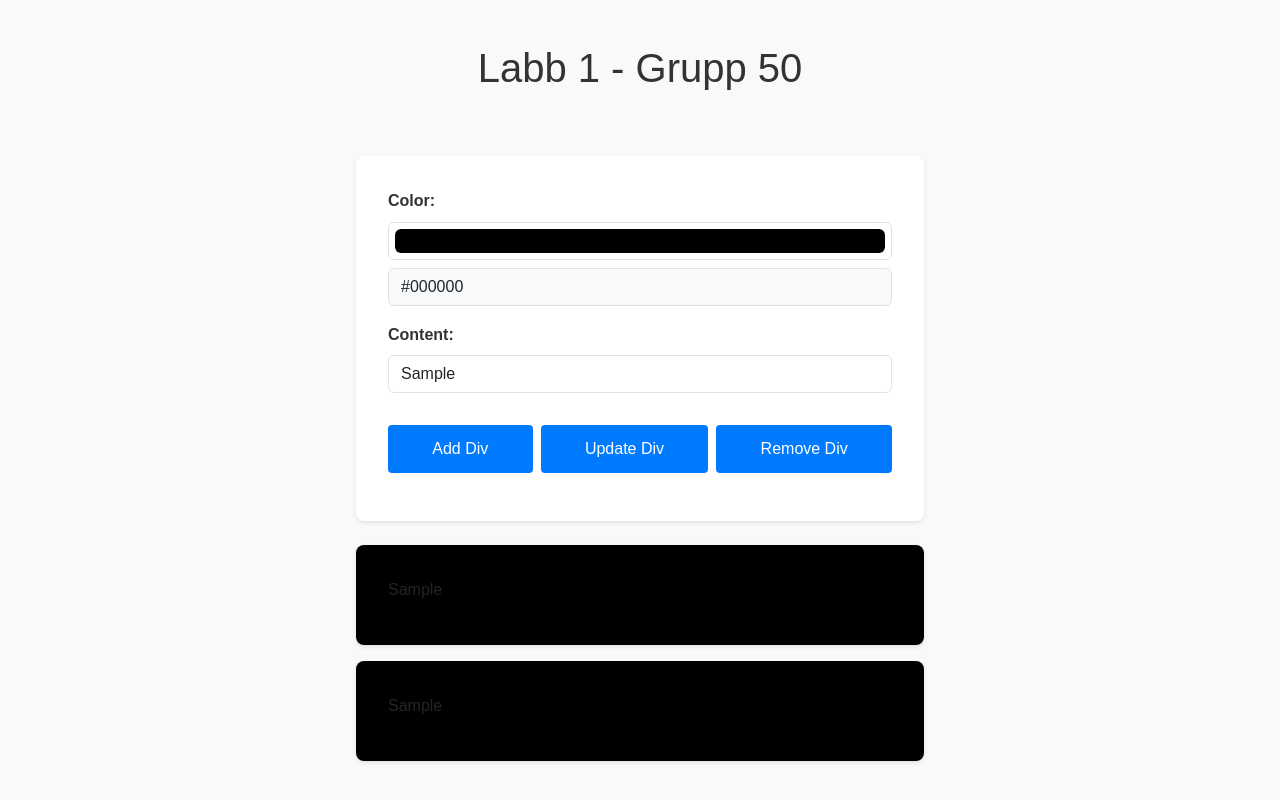
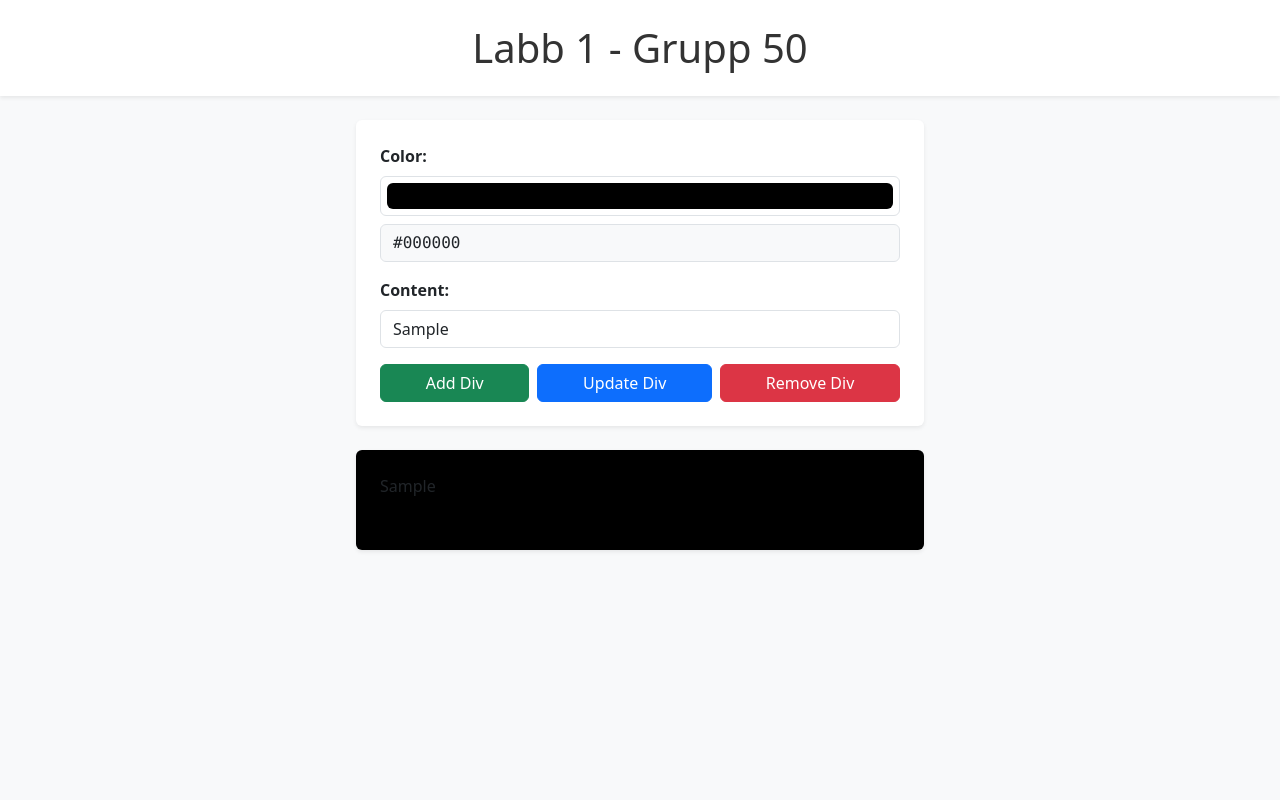
Before and after one commit to Arvideid/gik339-50-labb1, a website built with webpack: page src/index.html in a window 1280 px wide. Both pictures are taken after typing "Sample" into the empty fields and a click on the button "Add Div". Built offline with nearby package versions, Linux system fonts and the light colour scheme.

Commit message:
fix functionality

```diff
--- a/src/css/styles.css
+++ b/src/css/styles.css
@@ -6,11 +6,9 @@
 }
 
 body {
-    font-family: Arial, sans-serif;
-    line-height: 1.6;
-    padding: 20px;
-    background-color: #f5f5f5;
+    font-family: system-ui, -apple-system, "Segoe UI", Roboto, sans-serif;
     min-height: 100vh;
+    background-color: #f8f9fa;
 }
 
 .container {
@@ -36,9 +34,8 @@ footer {
 .input-form {
     background: white;
     padding: 2rem;
-    border-radius: 8px;
-    box-shadow: 0 2px 4px rgba(0, 0, 0, 0.1);
-    margin-bottom: 2rem;
+    border-radius: 0.5rem;
+    box-shadow: 0 0.125rem 0.25rem rgba(0, 0, 0, 0.075);
 }
 
 .form-group {
@@ -67,35 +64,51 @@ footer {
 }
 
 .btn {
-    background-color: #007bff;
-    color: white;
-    padding: 0.75rem 1.5rem;
-    border: none;
-    border-radius: 4px;
-    cursor: pointer;
-    font-size: 1rem;
-    margin-top: 1rem;
-}
-
-.btn:hover {
-    background-color: #0056b3;
+    margin-top: 0 !important;
 }
 
 /* Output div styles */
 .output-div {
     background: white;
-    padding: 2rem;
-    border-radius: 8px;
-    box-shadow: 0 2px 4px rgba(0, 0, 0, 0.1);
+    padding: 1.5rem;
+    border-radius: 0.375rem;
+    box-shadow: 0 0.125rem 0.25rem rgba(0, 0, 0, 0.075);
     min-height: 100px;
-    transition: all 0.3s ease;
+    transition: all 0.2s ease-in-out;
     word-wrap: break-word;
+    margin-bottom: 1rem;
+}
+
+.output-div:hover {
+    box-shadow: 0 0.5rem 1rem rgba(0, 0, 0, 0.15);
+    transform: translateY(-2px);
+}
+
+#color {
+    min-height: 40px;
+    padding: 0.375rem;
+    cursor: pointer;
 }
 
 #colorText {
+    font-family: SFMono-Regular, Menlo, Monaco, Consolas, "Liberation Mono", "Courier New", monospace;
     background-color: #f8f9fa;
 }
 
 .gap-2 {
     gap: 0.5rem;
 }
+
+.page-header {
+    padding: 3rem 0 2rem;
+}
+
+@media (max-width: 768px) {
+    .input-form {
+        padding: 1rem !important;
+    }
+
+    .container {
+        padding: 0 1rem;
+    }
+}
--- a/src/index.html
+++ b/src/index.html
@@ -8,27 +8,29 @@
     <link rel="stylesheet" href="css/styles.css">
 </head>
 <body class="bg-light">
-    <header class="py-4">
-        <h1 class="text-center">Labb 1 - Grupp 50</h1>
+    <header class="page-header py-4 bg-white shadow-sm mb-4">
+        <div class="container">
+            <h1 class="text-center mb-0">Labb 1 - Grupp 50</h1>
+        </div>
     </header>
 
     <main>
         <div class="container">
             <div class="row justify-content-center">
                 <div class="col-md-8 col-lg-6">
-                    <form class="input-form mb-4">
-                        <div class="form-group mb-3">
-                            <label for="color" class="form-label">Color:</label>
-                            <input type="color" id="color" name="color" class="form-control form-control-color w-100">
-                            <input type="text" id="colorText" class="form-control mt-2" placeholder="Type a color name or hex value">
+                    <form class="input-form mb-4 bg-white p-4 rounded shadow-sm">
+                        <div class="mb-3">
+                            <label for="color" class="form-label fw-semibold">Color:</label>
+                            <input type="color" id="color" name="color" class="form-control form-control-color w-100 mb-2">
+                            <input type="text" id="colorText" class="form-control" placeholder="Type a color name or hex value">
                         </div>
 
-                        <div class="form-group mb-3">
-                            <label for="content" class="form-label">Content:</label>
-                            <input type="text" id="content" name="content" class="form-control">
+                        <div class="mb-3">
+                            <label for="content" class="form-label fw-semibold">Content:</label>
+                            <input type="text" id="content" name="content" class="form-control" placeholder="Enter content for the div">
                         </div>
 
-                        <div class="form-group mb-3">
+                        <div class="d-grid gap-2">
                             <div class="d-flex gap-2">
                                 <button type="button" id="addButton" class="btn btn-success flex-grow-1">Add Div</button>
                                 <button type="button" id="updateStyleButton" class="btn btn-primary flex-grow-1">Update Div</button>
--- a/src/js/main.js
+++ b/src/js/main.js
@@ -57,7 +57,7 @@ function createOutputDiv(color, content) {
 
 // Add Div button event listener
 addBtn.addEventListener('click', () => {
-    const color = colorText.value; // Use text input value instead of color picker
+    const color = colorText.value;
     const content = contentInput.value;
     const newDiv = createOutputDiv(color, content);
     outputContainer.appendChild(newDiv);
@@ -76,10 +76,7 @@ updateBtn.addEventListener('click', () => {
 updateStyleBtn.addEventListener('click', () => {
     if (outputDivs.length > 0) {
         const lastDiv = outputDivs[outputDivs.length - 1];
-        lastDiv.style.backgroundColor = colorText.value; // Use text input value
+        lastDiv.style.backgroundColor = colorText.value;
         lastDiv.innerHTML = contentInput.value;
     }
 });
-
-// Initialize with empty array
-outputDivs = [];
--- /dev/null
+++ b/webpack.config.js
@@ -0,0 +1,31 @@
+const path = require('path');
+const HtmlWebpackPlugin = require('html-webpack-plugin');
+
+module.exports = {
+    entry: './src/js/main.js',
+    output: {
+        path: path.resolve(__dirname, 'dist'),
+        filename: 'bundle.js',
+    },
+    module: {
+        rules: [
+            {
+                test: /\.css$/,
+                use: ['style-loader', 'css-loader'],
+            },
+        ],
+    },
+    plugins: [
+        new HtmlWebpackPlugin({
+            template: './src/index.html',
+        }),
+    ],
+    devServer: {
+        static: {
+            directory: path.join(__dirname, 'dist'),
+        },
+        compress: true,
+        port: 9000,
+        hot: true,
+    },
+};
```
Also changed, not shown: package.json (added, +22 -0 lines), 2 other files.
